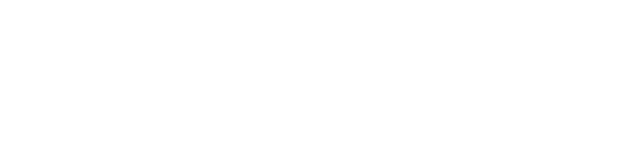
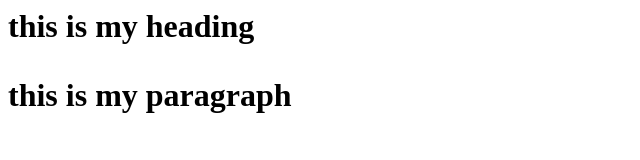
Before and after one commit to gkishan539/SshRemoteRepos, a plain HTML site: page index.html in a window 1280 px wide. Shown: the whole page, without its empty margins (0-640 px from the left). Drawn offline with Linux system fonts and the light colour scheme.

Commit message:
added in remote repos

```diff
--- a/index.html
+++ b/index.html
@@ -1,7 +1,13 @@
 <html>
 	<head> </head>
 
-	<body> </body>
+	<body>
+	<H1>this is my heading</H>
+
+	<P>this is my paragraph</P>
+
+
+	</body>
 
 
 
```
